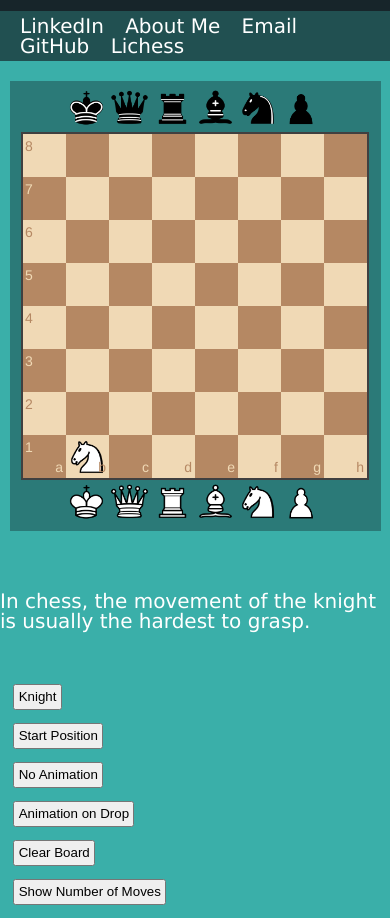
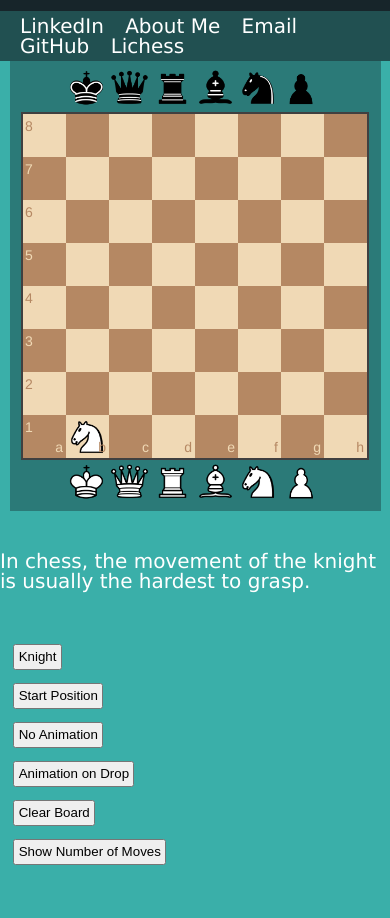
Before and after one commit to jamesmyose/jamesmyose.github.io, a plain HTML site: page index.html in a window 390 px wide. Shown: the part 63-981 px from the top of the page. After the commit the page ends 941 px from the top, so only its background shows below. Drawn offline with nearby package versions, Linux system fonts and the light colour scheme.

Commit message:
testing mobile sizing 4

```diff
--- a/css/index.css
+++ b/css/index.css
@@ -132,8 +132,8 @@ body{
 @media only screen and (max-aspect-ratio: 1/1) {
   #myBoard {
     float: none;
-    width: 90vh;
-    margin: 1em auto;
+    width: 90vw;
+    margin: 0 auto;
   }
 }
 
--- a/js/chessboard-1.0.0.js
+++ b/js/chessboard-1.0.0.js
@@ -763,7 +763,7 @@
       }
 
       // pad one pixel
-      var boardWidth = containerWidth - 1
+      var boardWidth = containerWidth - 4
 
       while (boardWidth % 8 !== 0 && boardWidth > 0) {
         boardWidth = boardWidth - 1
--- a/js/index.js
+++ b/js/index.js
@@ -298,7 +298,6 @@ changeFontSize()
 
 function changeFontSize() {
   squareWidth = document.getElementsByClassName('numbers')[0].offsetWidth
-  console.log(squareWidth)
 
   var elements = document.getElementsByClassName("numbers")
   for (var i = 0; i < elements.length; i++) {
```
